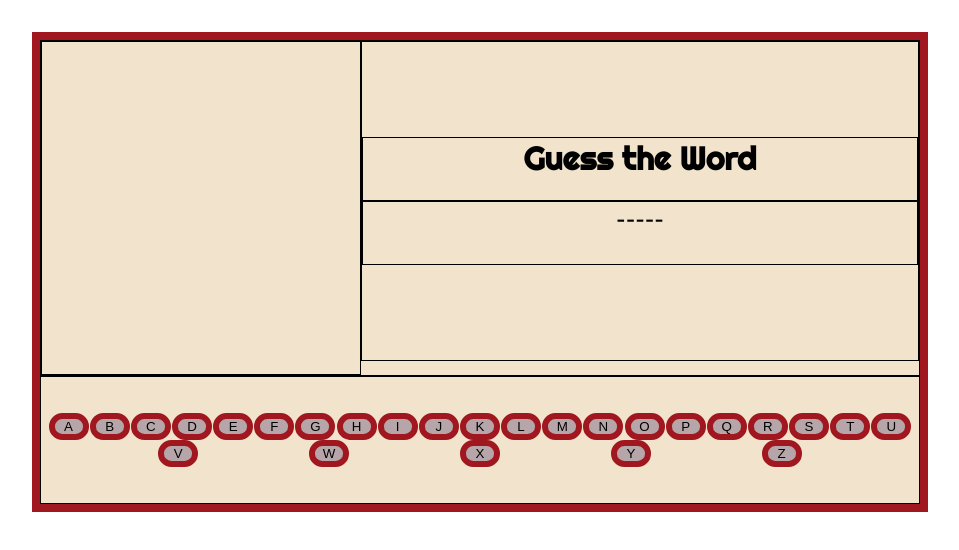
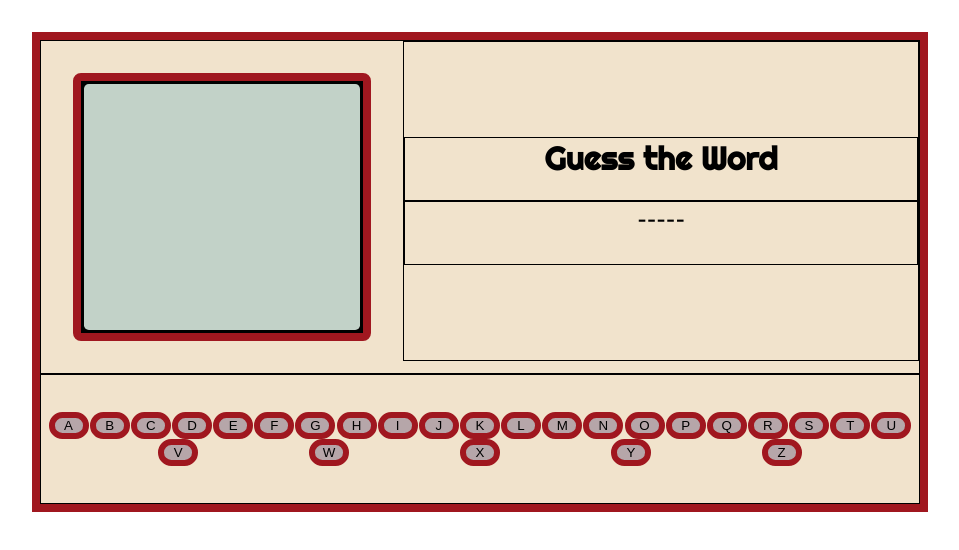
Before and after one commit to marcelarie/Hangman, a plain HTML site: page index.html in a window 1280 px wide. Both pictures are taken after typing "Sample" into the empty fields and a click on the button 640 px from the left and 396 px from the top of the page. Shown: the whole page, without its empty margins (160-1119 px from the left). Drawn offline with Linux system fonts and the light colour scheme.

Commit message:
initial style second page implemented

```diff
--- a/canvas.js
+++ b/canvas.js
@@ -1,8 +1,8 @@
 const canvas = document.querySelector('#canvasBox');
 const ctx = canvas.getContext('2d');
 
-canvas.height = 300;
-canvas.width = 800;
+canvas.height = 350;
+canvas.width = 370;
 
 let count = 0;
 
--- a/style.css
+++ b/style.css
@@ -42,14 +42,16 @@ body{
 }
 
 #hangManCanvas{
-    flex-basis: 30%;
+    flex-basis: 40%;
     justify-content: center;
     align-content: center;
-    min-width: 20em;
+    width: 100%;
     max-height: 100%;
     border: solid 1px black;
+    margin: 2em;
     display: inline-block;
     line-height: 0;
+    position: relative;
 }
 
 #hangManGuess{
@@ -126,11 +128,25 @@ height:20em;
 
 /*canvas draw*/
 #hangManCanvas {
-    padding: 1em;
+    padding: 0.2em;
+    background-color: black;
+    position: relative;
+    width: 100%;
+    border: 0.5em solid var(--mainBorderColor);
+    border-radius: 0.5em;
+}
+
+#canvasBox {
     position: relative;
     width: 100%;
     height: 100%;
+    background-color: var(--innerScreen);
+    border-radius: 0.3em;
+    justify-content: center;
+    text-align: center;
+    padding-left: 1em;
 }
+
 
 /*STYLE MAIN PAGE */
 #welcome{
```
